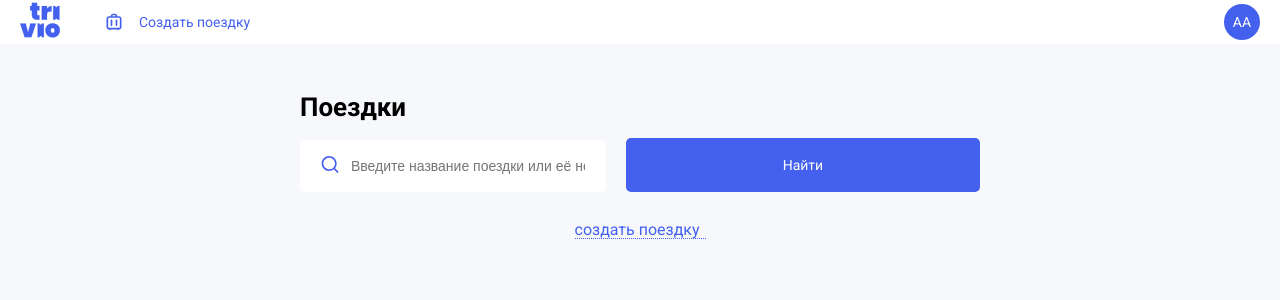
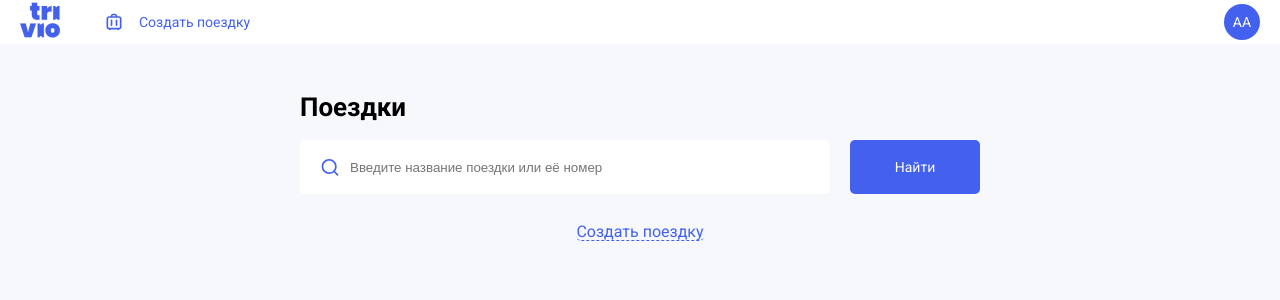
Before and after one commit to ElizavetaLeus/trivio-test, a Vue app: page / in a window 1280 px wide. Shown: the top 300 px of the page. Built offline with nearby package versions, Linux system fonts and the light colour scheme.

Commit message:
переделала инпуты

```diff
--- a/src/components/TheHeader.vue
+++ b/src/components/TheHeader.vue
@@ -6,9 +6,12 @@
       </RouterLink>
       <div :class="$style.createTrip">
         <AppIcon :icon="icons.baggage" />
-        <button :class="$style.button">
-          Создать поездку
-        </button>
+        <AppButton
+          text="Создать поездку"
+          type="text"
+          :class="$style.button"
+          @click="openDrawer()"
+        />
       </div>
     </div>
     <div :class="$style.userLogo">AA</div>
@@ -20,6 +23,13 @@ import AppVector from '@/components/ui/AppVector.vue';
 import vectors from '@/assets/vectors/vectors.ts';
 import AppIcon from '@/components/ui/AppIcon.vue';
 import icons from '@/assets/icons/icons.ts';
+import AppButton from '@/components/ui/AppButton.vue';
+import useDrawerCreateTrip from '@/composables/useDrawerCreateTrip';
+
+const drawer = useDrawerCreateTrip();
+const openDrawer = () => {
+  drawer.openDrawer();
+};
 </script>
 
 <style module>
@@ -42,11 +52,8 @@ import icons from '@/assets/icons/icons.ts';
   color: var(--color-primary);
 }
 .button {
-  all: unset;
-  cursor: pointer;
   font-size: 14px;
   line-height: 14px;
-  color: var(--color-primary);
 }
 .userLogo {
   --size: 36px;
--- a/src/components/ui/AppButton.vue
+++ b/src/components/ui/AppButton.vue
@@ -38,7 +38,6 @@ const classList = computed(() => {
   ];
 });
 const emitListener = () => {
-  console.log('трогала меня трогалаааа');
   emits('click');
 };
 </script>
@@ -71,7 +70,7 @@ const emitListener = () => {
 .buttonTypeText {
   padding: 0;
   background-color: transparent;
-  color: var(--color-black);
+  color: var(--color-primary);
   height: fit-content;
   width: fit-content;
 }
--- a/src/components/ui/AppDrawer.vue
+++ b/src/components/ui/AppDrawer.vue
@@ -19,10 +19,11 @@
         </button>
       </header>
       <div :class="$style.content">
-        <InputText
+        <InputTransparent
           :class="$style.inputText"
           :value="inputValue"
           placeholder="Введите название поездки"
+          @input="setInputValue($event)"
         />
         <AppDrawerContent />
       </div>
@@ -36,7 +37,7 @@
 <script setup lang="ts">
 import AppIcon from '@/components/ui/AppIcon.vue';
 import icons from '@/assets/icons/icons';
-import InputText from '@/components/ui/InputText.vue';
+import InputTransparent from '@/components/ui/InputTransparent.vue';
 import { ref } from 'vue';
 import AppButton from '@/components/ui/AppButton.vue';
 import AppDrawerContent from '@/components/AppDrawerContent.vue';
@@ -49,15 +50,14 @@ interface Props {
 defineProps<Props>();
 const inputValue = ref('');
 
-// const setInputValue = (value: string) => {
-//   inputValue.value = value;
-//   console.log(value);
-// };
+const setInputValue = (value: string) => {
+  inputValue.value = value;
+  console.log(value);
+};
 const drawer = useDrawerCreateTrip();
 
 const closeDrawer = () => {
   drawer.closeDrawer();
-  console.log('на меня жмали');
 };
 </script>
 
--- a/src/components/ui/InputText.vue
+++ b/src/components/ui/InputText.vue
@@ -1,43 +1,63 @@
 <template>
-  <input
-    type="text"
-    :value="value"
-    :class="$style.searchInput"
-    :placeholder="placeholder"
-    @input="handlerInput($event)"
-  >
+  <div :class="$style.root">
+    <AppIcon
+      :icon="icons.search"
+      :class="$style.inputIcon"
+    />
+    <input
+      type="text"
+      :value="value"
+      :placeholder="placeholder"
+      :class="$style.input"
+      @input="onInput($event)"
+    >
+  </div>
 </template>
 
 <script setup lang="ts">
+import AppIcon from '@/components/ui/AppIcon.vue';
+import icons from '@/assets/icons/icons';
+
 interface Props {
-  placeholder?: string;
-  value?: string;
+  value: string,
+  placeholder: string,
 }
 interface Emits {
-  (event: 'input', value: string): void;
+  (event: 'update:value', value: string): void,
 }
 
 withDefaults(defineProps<Props>(), {
-  placeholder: 'Введите название поездки или её номер',
-  value: '',
+  iconName: undefined,
 });
+const emits = defineEmits<Emits>();
 
-const emits = defineEmits<Emits>();
-const handlerInput = (event: Event) => {
-  const inputElement = event.target as HTMLInputElement;
-  emits('input', inputElement.value);
+const onInput = (event: Event) => {
+  const element = event.target as HTMLInputElement;
+
+  emits('update:value', element.value);
 };
 </script>
 
 <style module>
-.searchInput {
+.root {
   width: 100%;
-  border: 1px solid transparent;
+  background-color: var(--color-white);
   border-radius: 5px;
-  font-size: 14px;
-  transition: border-color 0.2s;
+  padding-inline: 10px;
+  display: flex;
+  align-items: center;
+  gap: 10px;
 }
-.searchInput:focus {
+.input {
+  width: 100%;
+  border: none;
   outline: none;
+  min-height: 40px;
+  height: 100%;
+  padding: 0;
+}
+.inputIcon {
+  color: var(--color-primary);
+  background-color: var(--color-white);
 }
 </style>
--- /dev/null
+++ b/src/components/ui/InputTransparent.vue
@@ -0,0 +1,51 @@
+<template>
+  <input
+    type="text"
+    :value="value"
+    :class="$style.searchInput"
+    :placeholder="placeholder"
+    @input="handlerInput($event)"
+  >
+</template>
+
+<script setup lang="ts">
+interface Props {
+  placeholder: string;
+  value?: string;
+}
+interface Emits {
+  (event: 'input', value: string): void;
+}
+
+withDefaults(defineProps<Props>(), {
+  value: '',
+});
+
+const emits = defineEmits<Emits>();
+const handlerInput = (event: Event) => {
+  const inputElement = event.target as HTMLInputElement;
+  emits('input', inputElement.value);
+};
+</script>
+
+<style module>
+.searchInput {
+  width: 100%;
+  text-align: center;
+  border: none;
+  background: transparent;
+  font-size: 14px;
+  color: var(--color-primary);
+  font-weight: 700;
+  border-bottom: 1px solid transparent;
+  padding: 7px 15px;
+  transition: border-color 0.2s;
+}
+.searchInput::-webkit-input-placeholder {
+  color: var(--color-black-20);
+}
+.searchInput:focus {
+  outline: none;
+  border-bottom-color: var(--color-primary);
+}
+</style>
--- a/src/pages/HomePage.vue
+++ b/src/pages/HomePage.vue
@@ -4,36 +4,31 @@
     <div :class="$style.searchContainer">
       <div :class="$style.searchInputContainer">
         <InputText
-          :class="$style.inputText"
-          :value="inputValue"
-          @input="setInputValue($event)"
-        />
-        <AppIcon
-          :icon="icons.search"
-          :class="$style.inputIcon"
+          v-model:value="inputValue"
+          :class="$style.inputTextSearch"
+          placeholder="Введите название поездки или её номер"
         />
       </div>
       <AppButton
         text="Найти"
-        :isActive="false"
+        size="large"
         :class="$style.searchButton"
+        @click="searchTrip()"
       />
     </div>
-    <button
-      :class="$style.button"
+    <AppButton
+      text="Создать поездку"
+      type="text"
+      :class="$style.buttonCreateTrip"
       @click="openDrawer()"
-    >
-      создать поездку
-    </button>
+    />
   </div>
 </template>
 <script setup lang="ts">
-import AppIcon from '@/components/ui/AppIcon.vue';
-import icons from '@/assets/icons/icons';
-import InputText from '@/components/ui/InputText.vue';
 import { ref } from 'vue';
 import AppButton from '@/components/ui/AppButton.vue';
 import useDrawerCreateTrip from '@/composables/useDrawerCreateTrip';
+import InputText from '@/components/ui/InputText.vue';
 
 const inputValue = ref('');
 const drawer = useDrawerCreateTrip();
@@ -45,6 +40,9 @@ const setInputValue = (value: string|undefined) => {
 };
 const openDrawer = () => {
   drawer.openDrawer();
+};
+const searchTrip = () => {
+  console.log('я шота нашел');
 };
 </script>
 
@@ -70,30 +68,18 @@ const openDrawer = () => {
   width: 100%;
   margin-top: 20px;
 }
-.inputText {
-  width: 100%;
-  padding: 17px 20px 17px 50px;
-}
-.inputIcon {
-  color: var(--color-primary);
-  background-color: var(--color-white);
-  position: absolute;
-  top: 14px;
-  left: 20px;
+.inputTextSearch {
+  padding-inline: 20px;
+  height: 54px;
 }
 .searchButton {
-  height: 54px;
-  padding: 19px 44px;
+  max-width: 130px;
 }
-.button {
-  all: unset;
-  cursor: pointer;
-  color: var(--color-primary);
+.buttonCreateTrip {
   font-size: 16px;
   line-height: 1;
-  border-bottom: 1px dotted var(--color-primary);
+  border-bottom: 1px dashed var(--color-primary);
   margin-top: 30px;
-  width: 131px;
   margin-inline: auto;
 }
  </style>
```
